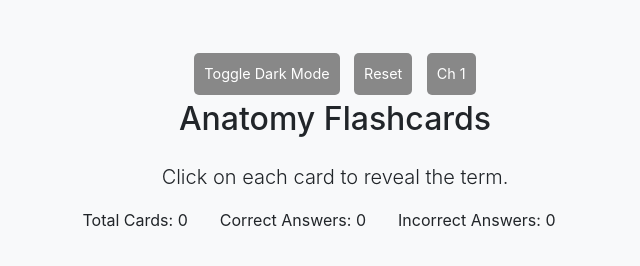
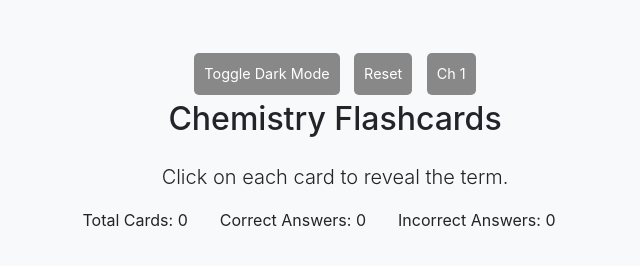
Before and after one commit to andrewaws26/chem-105, a plain HTML site: page index.html in a window 1280 px wide. Shown: the whole page, without its empty margins (305-945 px from the left). Drawn offline with nearby package versions, Linux system fonts and the light colour scheme.

Commit message:
Update index.html

```diff
--- a/index.html
+++ b/index.html
@@ -20,7 +20,7 @@
         <button class="btn btn-primary section-two-button">Section 2</button> -->
     </div>
     <div class="text-center">
-        <h2 class="mb-4">Anatomy Flashcards</h2>
+        <h2 class="mb-4">Chemistry Flashcards</h2>
         <p class="lead">Click on each card to reveal the term.</p>
         <div id="counters" class="mb-3 d-flex justify-content-center">
             <div class="mx-3">
```
